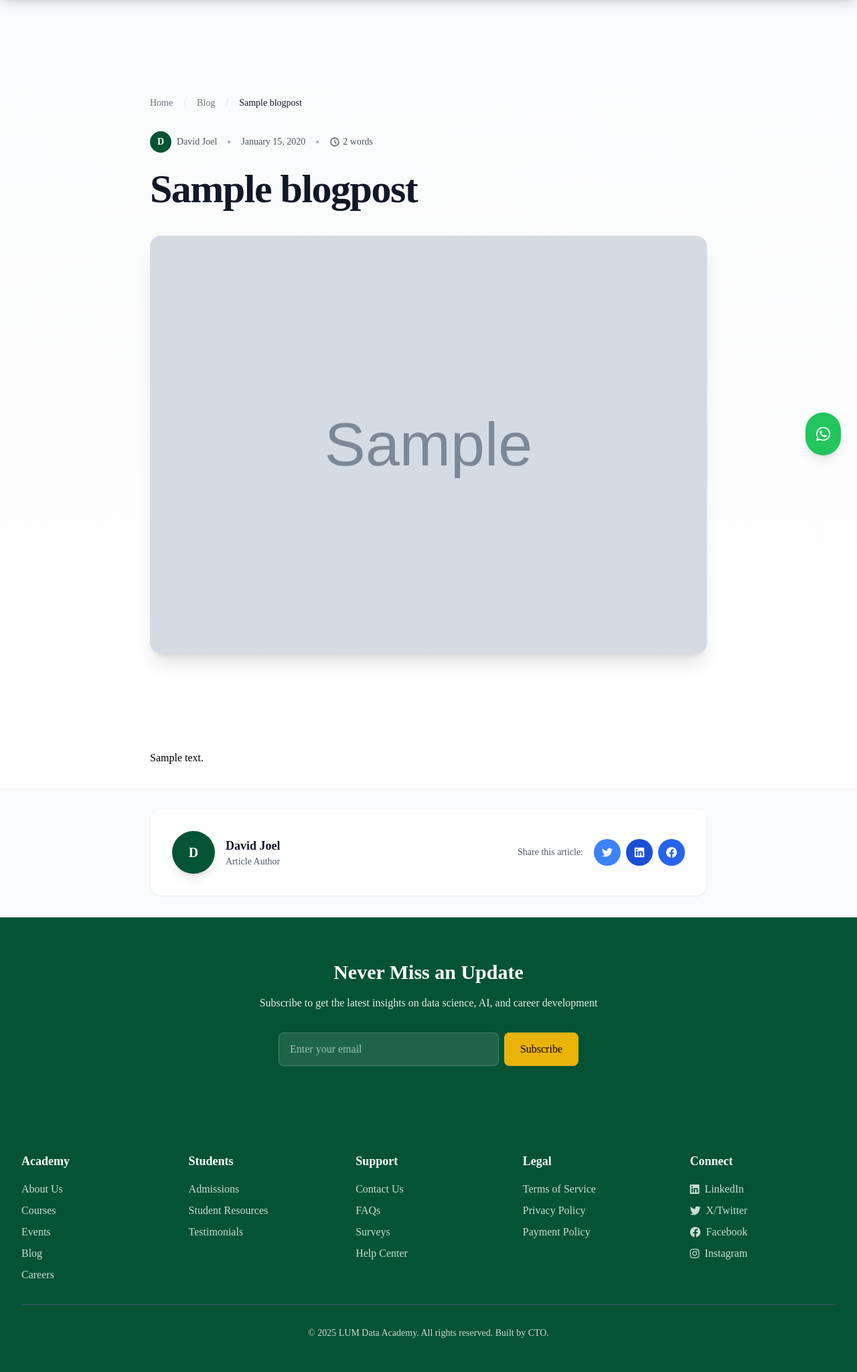
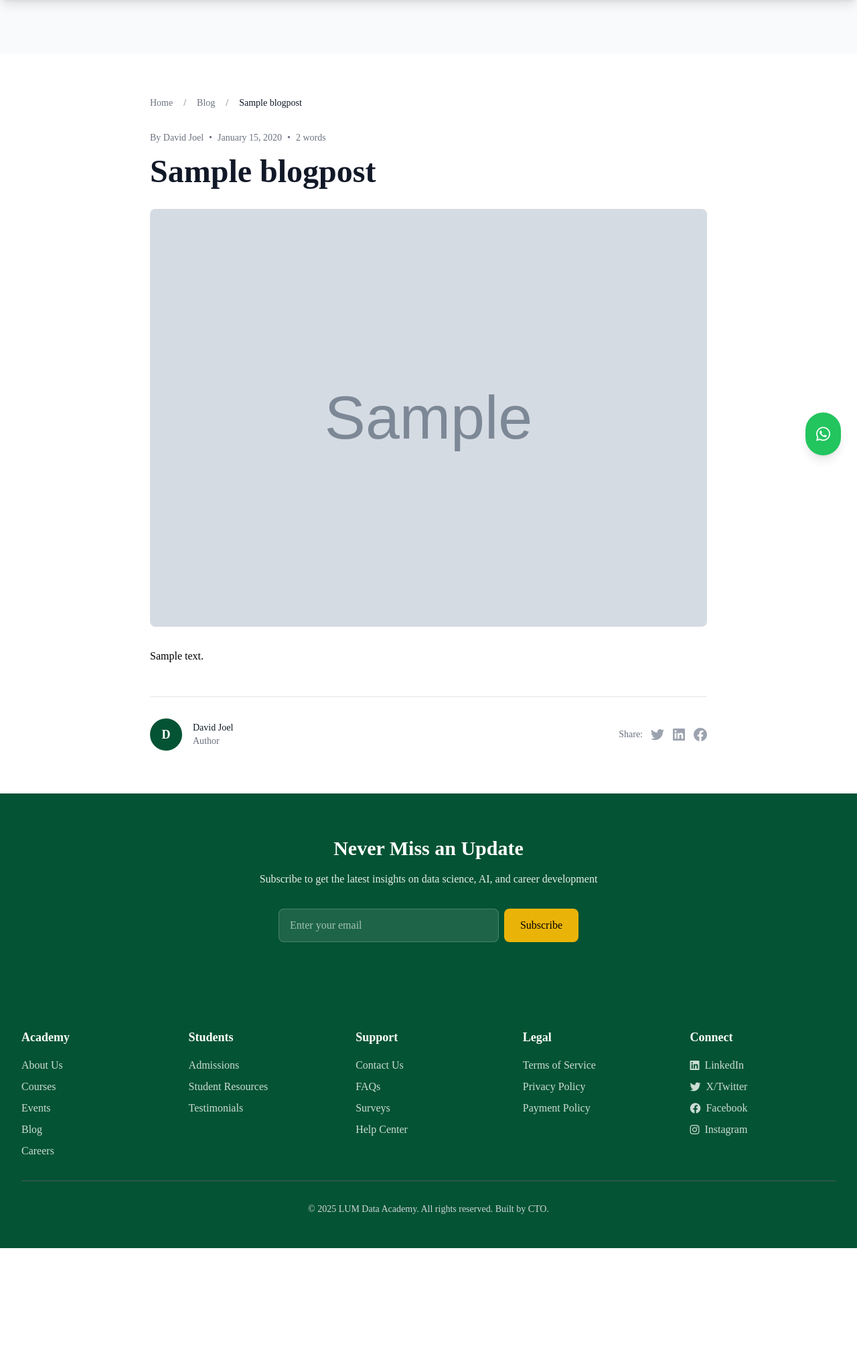
Before and after one commit to LawiOtieno/LUM_Data_Academy, a Django app: page /blog/sample/ in a window 1280 px wide. Shown: the part 96-2145 px from the top of the page at 67% size. After the commit the page ends 1960 px from the top, so only its background shows below. Run offline with Django 5.2, Linux system fonts and the light colour scheme; data comes from the database, SQL or seed files in the repository; both versions use the stored data as it was after the commit; tables that the repository leaves empty hold one stand-in row (values such as "Sample post"); grey boxes marked "Sample" are stand-in pictures; some libraries are stand-ins or nearby versions; some web fonts are replaced.

Commit message:
admissioms

```diff
--- a/core/templates/core/admissions.html
+++ b/core/templates/core/admissions.html
@@ -1,4 +1,3 @@
-
 {% extends 'core/base.html' %}
 {% load currency_filters %}
 
--- a/core/templates/core/blog_detail.html
+++ b/core/templates/core/blog_detail.html
@@ -5,108 +5,87 @@
 {% block content %}
 <div class="min-h-screen pt-20">
     <!-- Article Header -->
-    <section class="py-16 bg-gradient-to-b from-gray-50 to-white">
+    <section class="py-16 bg-white">
         <div class="max-w-4xl mx-auto px-4 sm:px-6 lg:px-8">
             <!-- Breadcrumb -->
             <nav class="mb-8">
                 <ol class="flex items-center space-x-2 text-sm text-gray-500">
-                    <li><a href="{% url 'core:home' %}" class="hover:text-primary transition-colors">Home</a></li>
-                    <li><span class="mx-2 text-gray-300">/</span></li>
-                    <li><a href="{% url 'core:blog' %}" class="hover:text-primary transition-colors">Blog</a></li>
-                    <li><span class="mx-2 text-gray-300">/</span></li>
-                    <li class="text-gray-900 font-medium">{{ post.title|truncatewords:4 }}</li>
+                    <li><a href="{% url 'core:home' %}" class="hover:text-primary">Home</a></li>
+                    <li><span class="mx-2">/</span></li>
+                    <li><a href="{% url 'core:blog' %}" class="hover:text-primary">Blog</a></li>
+                    <li><span class="mx-2">/</span></li>
+                    <li class="text-gray-900">{{ post.title|truncatewords:3 }}</li>
                 </ol>
             </nav>
 
             <!-- Article Meta -->
-            <div class="mb-10">
-                <div class="flex items-center gap-4 text-sm text-gray-600 mb-6">
-                    <div class="flex items-center gap-2">
-                        <div class="w-8 h-8 bg-primary rounded-full flex items-center justify-center text-white text-sm font-semibold">
-                            {{ post.author.get_full_name.0|default:post.author.username.0|upper }}
-                        </div>
-                        <span class="font-medium">{{ post.author.get_full_name|default:post.author.username }}</span>
-                    </div>
-                    <span class="w-1 h-1 bg-gray-400 rounded-full"></span>
-                    <time datetime="{{ post.created_at|date:'Y-m-d' }}" class="font-medium">{{ post.created_at|date:"F d, Y" }}</time>
-                    <span class="w-1 h-1 bg-gray-400 rounded-full"></span>
-                    <span class="flex items-center gap-1">
-                        <svg class="w-4 h-4" fill="none" stroke="currentColor" viewBox="0 0 24 24">
-                            <path stroke-linecap="round" stroke-linejoin="round" stroke-width="2" d="M12 8v4l3 3m6-3a9 9 0 11-18 0 9 9 0 0118 0z"></path>
-                        </svg>
+            <div class="mb-8">
+                <div class="flex items-center text-sm text-gray-500 mb-4">
+                    <span>By {{ post.author.get_full_name|default:post.author.username }}</span>
+                    <span class="mx-2">•</span>
+                    <time datetime="{{ post.created_at|date:'Y-m-d' }}">{{ post.created_at|date:"F d, Y" }}</time>
+                    <span class="mx-2">•</span>
                     <span>{{ post.content|wordcount }} words</span>
-                    </span>
                 </div>
 
-                <h1 class="text-4xl md:text-5xl lg:text-6xl font-bold text-gray-900 leading-tight tracking-tight">
+                <h1 class="text-4xl md:text-5xl font-bold text-gray-900 leading-tight">
                     {{ post.title }}
                 </h1>
             </div>
 
             <!-- Featured Image -->
             {% if post.featured_image %}
-            <div class="mb-12 rounded-2xl overflow-hidden shadow-xl">
+            <div class="mb-8 rounded-lg overflow-hidden">
                 <img src="{{ post.featured_image.url }}" alt="{{ post.title }}"
                      class="w-full h-auto">
             </div>
             {% endif %}
-        </div>
-    </section>
 
             <!-- Article Content -->
-    <section class="py-8 bg-white">
-        <div class="max-w-4xl mx-auto px-4 sm:px-6 lg:px-8">
-            <article class="prose prose-lg prose-gray max-w-none prose-headings:font-bold prose-headings:text-gray-900 prose-p:text-gray-700 prose-p:leading-relaxed prose-a:text-primary prose-a:no-underline hover:prose-a:underline prose-strong:text-gray-900 prose-blockquote:border-l-primary prose-blockquote:bg-gray-50 prose-blockquote:rounded-r-lg prose-blockquote:py-4 prose-img:rounded-xl prose-img:shadow-lg">
+            <article class="prose prose-lg max-w-none">
                 {{ post.content|safe }}
             </article>
-        </div>
-    </section>
 
-    <!-- Article Actions -->
-    <section class="py-8 bg-gray-50">
-        <div class="max-w-4xl mx-auto px-4 sm:px-6 lg:px-8">
-
-            <!-- Author Card & Social Share -->
-            <div class="bg-white rounded-2xl p-8 shadow-sm border border-gray-100">
-                <div class="flex flex-col md:flex-row md:items-center justify-between gap-6">
+            <!-- Article Footer -->
+            <div class="mt-12 pt-8 border-t border-gray-200">
+                <div class="flex items-center justify-between">
                     <!-- Author Info -->
-                    <div class="flex items-center gap-4">
-                        <div class="w-16 h-16 bg-gradient-to-br from-primary to-primary-light rounded-full flex items-center justify-center text-white font-bold text-xl shadow-lg">
+                    <div class="flex items-center">
+                        <div class="w-12 h-12 bg-primary rounded-full flex items-center justify-center text-white font-bold text-lg">
                             {{ post.author.get_full_name.0|default:post.author.username.0|upper }}
                         </div>
-                        <div>
-                            <p class="text-lg font-semibold text-gray-900">
+                        <div class="ml-4">
+                            <p class="text-sm font-medium text-gray-900">
                                 {{ post.author.get_full_name|default:post.author.username }}
                             </p>
-                            <p class="text-sm text-gray-600">Article Author</p>
+                            <p class="text-sm text-gray-500">Author</p>
                         </div>
                     </div>
 
                     <!-- Social Share -->
-                    <div class="flex items-center gap-4">
-                        <span class="text-sm font-medium text-gray-600">Share this article:</span>
-                        <div class="flex gap-2">
+                    <div class="flex items-center space-x-3">
+                        <span class="text-sm text-gray-500">Share:</span>
                         <a href="https://twitter.com/intent/tweet?url={{ request.build_absolute_uri }}&text={{ post.title|urlencode }}"
                            target="_blank"
-                               class="w-10 h-10 bg-blue-500 hover:bg-blue-600 text-white rounded-full flex items-center justify-center transition-colors duration-200">
-                                <span class="sr-only">Share on Twitter</span>
-                                <svg class="w-4 h-4" fill="currentColor" viewBox="0 0 20 20">
+                           class="text-gray-400 hover:text-blue-500 transition-colors">
+                            <span class="sr-only">Twitter</span>
+                            <svg class="w-5 h-5" fill="currentColor" viewBox="0 0 20 20">
                                 <path d="M6.29 18.251c7.547 0 11.675-6.253 11.675-11.675 0-.178 0-.355-.012-.53A8.348 8.348 0 0020 3.92a8.19 8.19 0 01-2.357.646 4.118 4.118 0 001.804-2.27 8.224 8.224 0 01-2.605.996 4.107 4.107 0 00-6.993 3.743 11.65 11.65 0 01-8.457-4.287 4.106 4.106 0 001.27 5.477A4.073 4.073 0 01.8 7.713v.052a4.105 4.105 0 003.292 4.022 4.095 4.095 0 01-1.853.07 4.108 4.108 0 003.834 2.85A8.233 8.233 0 010 16.407a11.616 11.616 0 006.29 1.84"></path>
                             </svg>
                         </a>
                         <a href="https://www.linkedin.com/sharing/share-offsite/?url={{ request.build_absolute_uri }}"
                            target="_blank"
-                               class="w-10 h-10 bg-blue-700 hover:bg-blue-800 text-white rounded-full flex items-center justify-center transition-colors duration-200">
-                                <span class="sr-only">Share on LinkedIn</span>
-                                <svg class="w-4 h-4" fill="currentColor" viewBox="0 0 20 20">
+                           class="text-gray-400 hover:text-blue-700 transition-colors">
+                            <span class="sr-only">LinkedIn</span>
+                            <svg class="w-5 h-5" fill="currentColor" viewBox="0 0 20 20">
                                 <path fill-rule="evenodd" d="M16.338 16.338H13.67V12.16c0-.995-.017-2.277-1.387-2.277-1.39 0-1.601 1.086-1.601 2.207v4.248H8.014v-8.59h2.559v1.174h.037c.356-.675 1.227-1.387 2.526-1.387 2.703 0 3.203 1.778 3.203 4.092v4.711zM5.005 6.575a1.548 1.548 0 11-.003-3.096 1.548 1.548 0 01.003 3.096zm-1.337 9.763H6.34v-8.59H3.667v8.59zM17.668 1H2.328C1.595 1 1 1.581 1 2.298v15.403C1 18.418 1.595 19 2.328 19h15.34c.734 0 1.332-.582 1.332-1.299V2.298C19 1.581 18.402 1 17.668 1z"></path>
                             </svg>
                         </a>
                         <a href="https://www.facebook.com/sharer/sharer.php?u={{ request.build_absolute_uri }}"
                            target="_blank"
-                               class="w-10 h-10 bg-blue-600 hover:bg-blue-700 text-white rounded-full flex items-center justify-center transition-colors duration-200">
-                                <span class="sr-only">Share on Facebook</span>
-                                <svg class="w-4 h-4" fill="currentColor" viewBox="0 0 20 20">
+                           class="text-gray-400 hover:text-blue-600 transition-colors">
+                            <span class="sr-only">Facebook</span>
+                            <svg class="w-5 h-5" fill="currentColor" viewBox="0 0 20 20">
                                 <path fill-rule="evenodd" d="M20 10C20 4.477 15.523 0 10 0S0 4.477 0 10c0 4.991 3.657 9.128 8.438 9.878v-6.987h-2.54V10h2.54V7.797c0-2.506 1.492-3.89 3.777-3.89 1.094 0 2.238.195 2.238.195v2.46h-1.26c-1.243 0-1.63.771-1.63 1.562V10h2.773l-.443 2.89h-2.33v6.988C16.343 19.128 20 14.991 20 10z"></path>
                             </svg>
                         </a>
@@ -114,60 +93,45 @@
                 </div>
             </div>
         </div>
-        </div>
-    </section>
-        </div>
     </section>
 
     <!-- Related Posts -->
     {% if recent_posts %}
-    <section class="py-20 bg-gradient-to-b from-gray-50 to-white">
+    <section class="py-16 bg-gray-50">
         <div class="max-w-7xl mx-auto px-4 sm:px-6 lg:px-8">
-            <div class="text-center mb-16">
-                <h2 class="text-3xl md:text-4xl font-bold text-gray-900 mb-4">Continue Reading</h2>
-                <p class="text-gray-600 text-lg max-w-2xl mx-auto">Explore more insights and knowledge from our blog</p>
-            </div>
+            <h2 class="text-3xl font-bold text-gray-900 text-center mb-12">More Articles</h2>
 
             <div class="grid md:grid-cols-3 gap-8">
                 {% for related_post in recent_posts %}
-                <article class="group bg-white rounded-2xl shadow-sm border border-gray-100 overflow-hidden hover:shadow-xl hover:border-primary/20 transition-all duration-300">
+                <article class="bg-white rounded-lg shadow-lg overflow-hidden hover:shadow-xl transition-shadow duration-300">
                     {% if related_post.featured_image %}
-                    <div class="relative h-48 overflow-hidden">
+                    <div class="h-48 overflow-hidden">
                         <img src="{{ related_post.featured_image.url }}" alt="{{ related_post.title }}"
-                             class="w-full h-full object-cover group-hover:scale-105 transition-transform duration-500">
-                        <div class="absolute inset-0 bg-gradient-to-t from-black/20 to-transparent opacity-0 group-hover:opacity-100 transition-opacity duration-300"></div>
+                             class="w-full h-full object-cover hover:scale-105 transition-transform duration-300">
                     </div>
                     {% else %}
-                    <div class="h-48 bg-gradient-to-br from-primary via-primary-light to-secondary flex items-center justify-center relative">
-                        <div class="absolute inset-0 bg-black/10"></div>
-                        <div class="text-center text-white relative z-10">
-                            <div class="w-12 h-12 mx-auto mb-2 bg-white/20 rounded-full flex items-center justify-center backdrop-blur-sm">
-                                <svg class="w-6 h-6" fill="currentColor" viewBox="0 0 20 20">
+                    <div class="h-48 bg-gradient-to-br from-primary to-primary-dark flex items-center justify-center">
+                        <div class="text-center text-white">
+                            <svg class="w-8 h-8 mx-auto mb-2" fill="currentColor" viewBox="0 0 20 20">
                                 <path fill-rule="evenodd" d="M4 4a2 2 0 012-2h4.586A2 2 0 0112 2.586L15.414 6A2 2 0 0116 7.414V16a2 2 0 01-2 2H6a2 2 0 01-2-2V4zm2 6a1 1 0 011-1h6a1 1 0 110 2H7a1 1 0 01-1-1zm1 3a1 1 0 100 2h6a1 1 0 100-2H7z"></path>
                             </svg>
-                            </div>
                         </div>
                     </div>
                     {% endif %}
 
                     <div class="p-6">
-                        <div class="flex items-center gap-2 text-xs text-gray-500 mb-3">
-                            <time datetime="{{ related_post.created_at|date:'Y-m-d' }}" class="font-medium">{{ related_post.created_at|date:"M d, Y" }}</time>
-                        </div>
-                        <h3 class="text-lg font-bold text-gray-900 mb-3 line-clamp-2 leading-tight">
-                            <a href="{% url 'core:blog_detail' related_post.slug %}" class="hover:text-primary transition-colors duration-200">
+                        <div class="text-sm text-gray-500 mb-2">{{ related_post.created_at|date:"M d, Y" }}</div>
+                        <h3 class="text-lg font-bold text-gray-900 mb-2">
+                            <a href="{% url 'core:blog_detail' related_post.slug %}" class="hover:text-primary transition-colors">
                                 {{ related_post.title }}
                             </a>
                         </h3>
-                        <div class="text-gray-600 mb-4 text-sm line-clamp-2 leading-relaxed">
-                            {{ related_post.excerpt|striptags|truncatewords:15 }}
+                        <div class="text-gray-600 mb-4 text-sm line-clamp-2">
+                            {{ related_post.excerpt|safe }}
                         </div>
                         <a href="{% url 'core:blog_detail' related_post.slug %}"
-                           class="inline-flex items-center gap-2 text-primary hover:text-primary-dark font-semibold text-sm group-hover:gap-3 transition-all duration-200">
-                            <span>Read Article</span>
-                            <svg class="w-4 h-4" fill="none" stroke="currentColor" viewBox="0 0 24 24">
-                                <path stroke-linecap="round" stroke-linejoin="round" stroke-width="2" d="M17 8l4 4m0 0l-4 4m4-4H3"></path>
-                            </svg>
+                           class="text-primary hover:text-primary-dark font-medium text-sm transition-colors">
+                            Read More →
                         </a>
                     </div>
                 </article>
```
Also changed, not shown: core/templates/core/blog.html (+21 -30 lines), db.sqlite3, 1 other file. Lines whose indentation alone changed are shown as unchanged.
